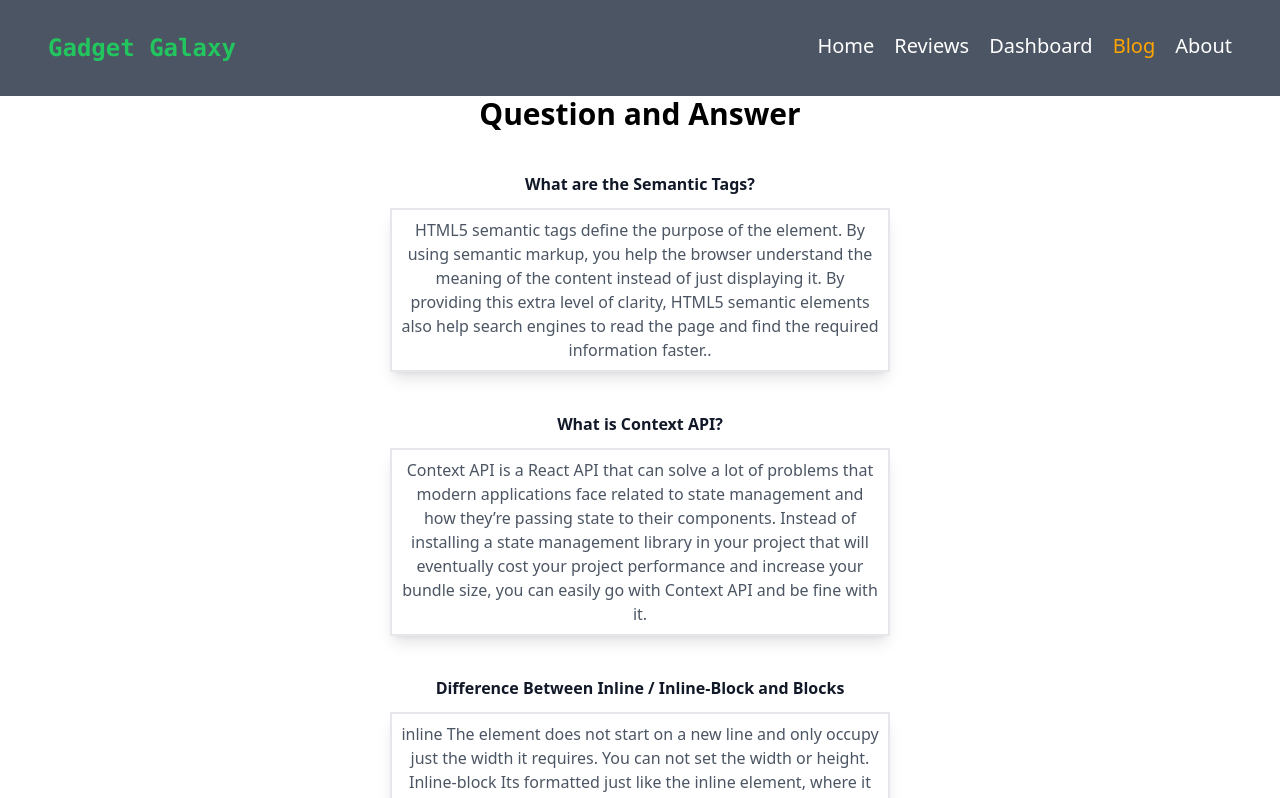
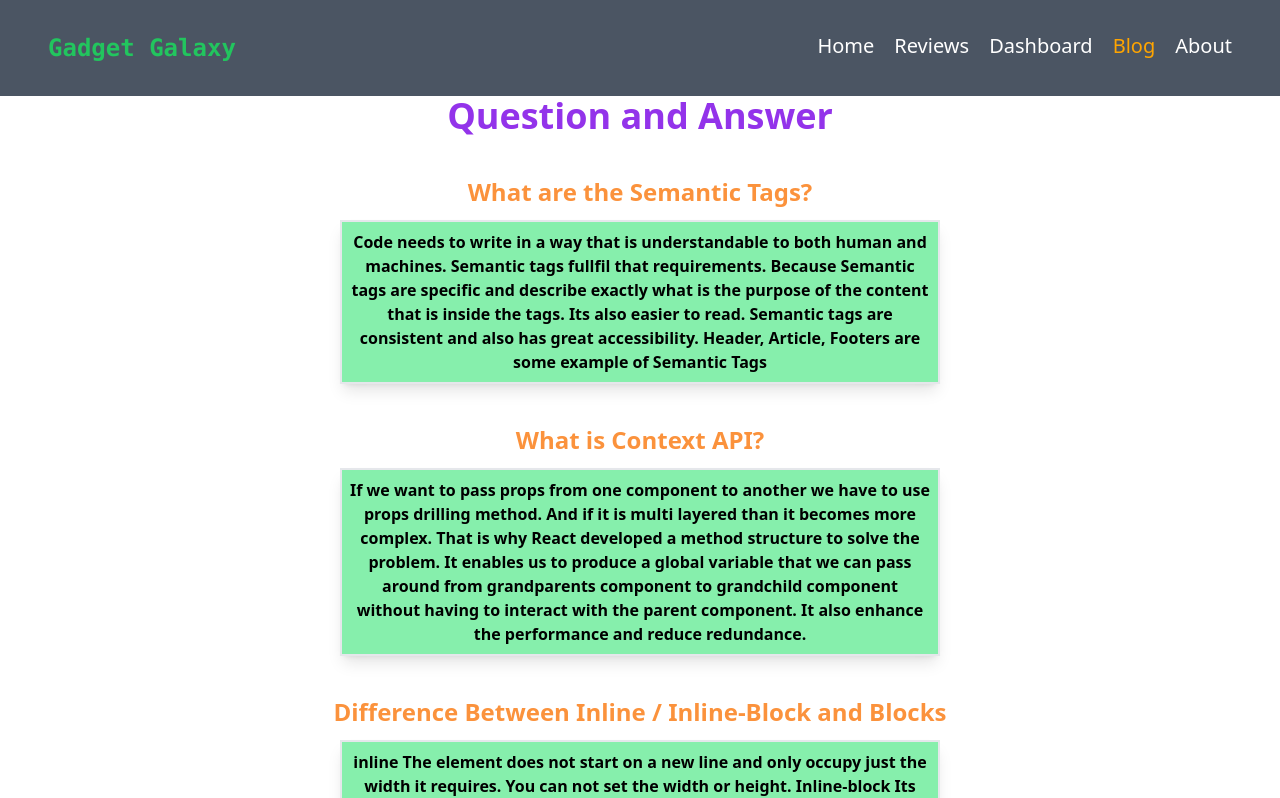
Before and after one commit to FIShahid/gadget-galaxy-router, a React (Create React App) app: page /blog in a window 1280 px wide. Shown: the top 798 px of the page. Built offline with nearby package versions, Linux system fonts and the light colour scheme.

Commit message:
error-fixed

```diff
--- a/src/components/Blog/Blog.js
+++ b/src/components/Blog/Blog.js
@@ -3,25 +3,24 @@ import React from 'react';
 const Blog = () => {
     return (
         <div className='container'>
-            <h1 className='text-3xl font-bold'>Question and Answer</h1>
-            <p className='mt-10 mb-3 font-semibold text-gray-900'>
+            <h1 className='text-4xl font-bold text-purple-600'>Question and Answer</h1>
+            <p className='  mt-10 mb-3 font-semibold text-2xl text-orange-400'>
                 What are the Semantic Tags?
             </p>
-            <p className='text-gray-600 w-[500px] m-auto border-2 p-2 shadow-lg'>
-                HTML5 semantic tags define the purpose of the element. By using semantic markup, you help the browser understand the meaning of the content instead of just displaying it. By providing this extra level of clarity, HTML5 semantic elements also help search engines to read the page and find the required information faster..
+            <p className='text-black w-[600px] m-auto border-2 p-2 bg-green-300 shadow-lg font-semibold'>
+               Code needs to write in a way that is understandable to both human and machines. Semantic tags fullfil that requirements. Because Semantic tags are specific and describe exactly what is the purpose of the content that is inside the tags. Its also easier to read. Semantic tags are consistent and also has great accessibility. Header, Article, Footers are some example of Semantic Tags             </p>
+
+            <p className='mt-10 mb-3 font-semibold text-2xl text-orange-400'>
+                What is Context API?
+            </p>
+            <p className='text-black w-[600px] m-auto border-2 p-2 bg-green-300 shadow-lg font-semibold'>
+                If we want to pass props from one component to another we have to use props drilling method. And if it is multi layered than it becomes more complex. That is why React developed a method structure to solve the problem. It enables us to produce a global variable that we can pass around from grandparents component to grandchild component without having to interact with the parent component. It also enhance the performance and reduce redundance.
             </p>
 
-            <p className='mt-10 mb-3 font-semibold text-gray-900'>
-                What is Context API?
-            </p>
-            <p className='text-gray-600 w-[500px] m-auto border-2 p-2 shadow-lg'>
-                Context API is a React API that can solve a lot of problems that modern applications face related to state management and how they’re passing state to their components. Instead of installing a state management library in your project that will eventually cost your project performance and increase your bundle size, you can easily go with Context API and be fine with it.
-            </p>
-
-            <p className='mt-10 mb-3 font-semibold text-gray-900'>
+            <p className='mt-10 mb-3 font-semibold text-2xl text-orange-400'>
                 Difference Between Inline / Inline-Block and Blocks
             </p>
-            <p className='text-gray-600 w-[500px] m-auto border-2 p-2 shadow-lg'>
+            <p className='text-black w-[600px] m-auto border-2 p-2 bg-green-300 shadow-lg font-semibold'>
                 inline The element does not start on a new line and only occupy just the width it requires. You can not set the width or height.
 
                 Inline-block Its formatted just like the inline element, where it does not start on a new line. BUT, you can set width and height values.
--- a/src/components/CustomLink/CustomLink.js
+++ b/src/components/CustomLink/CustomLink.js
@@ -6,9 +6,11 @@ const CustomLink = ({ children, to, ...props }) => {
   let match = useMatch({ path: resolved.pathname, end: true })
   return (
     <div>
-      <Link style={{ color: match ? 'orange' : 'white' } } to={to} {...props}>
+      <Link style={{ color: match ? 'orange' : 'white'  } }  to={to} {...props}>
         {children}
+
       </Link>
+
     </div>
   )
 }
```
